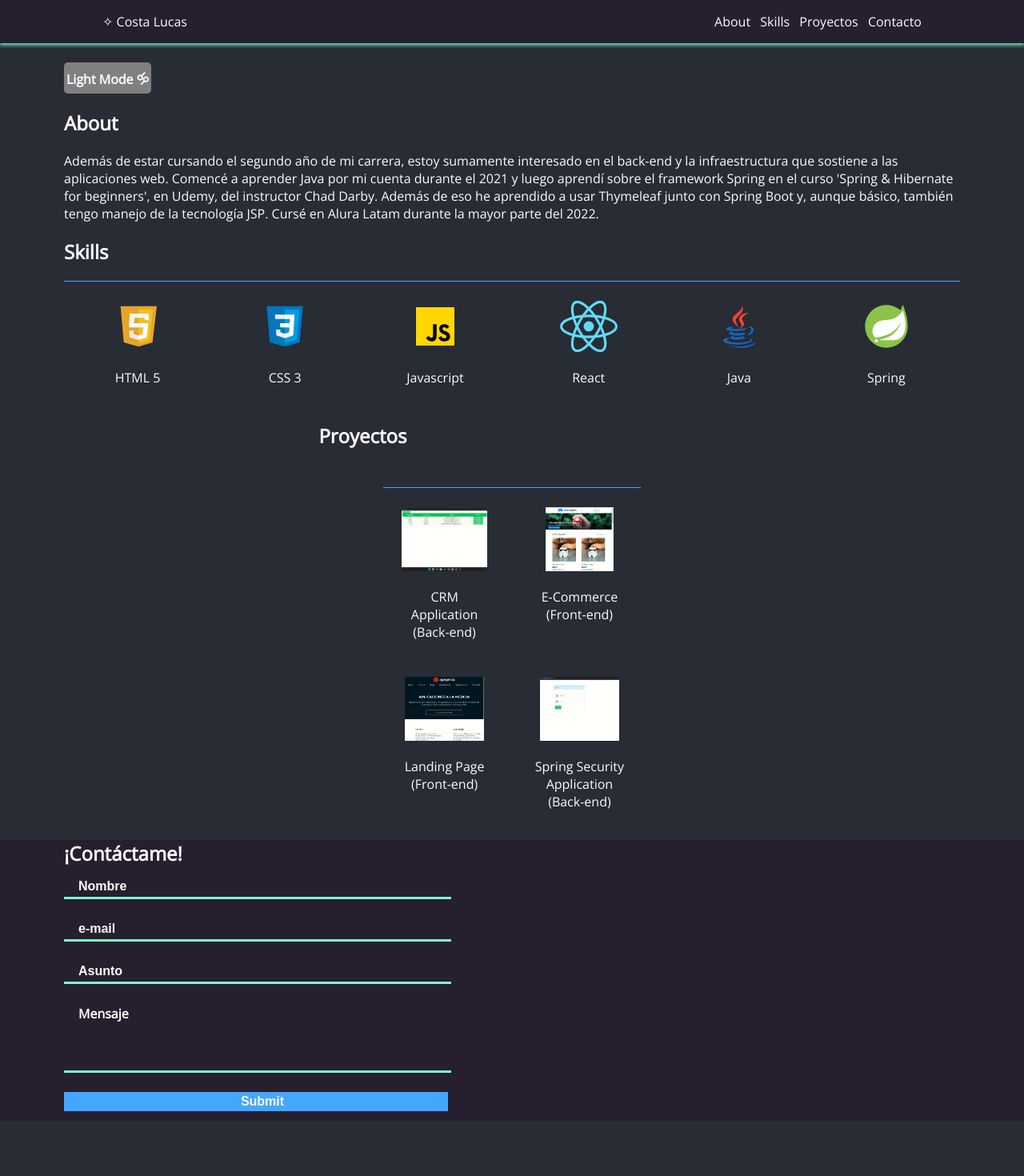
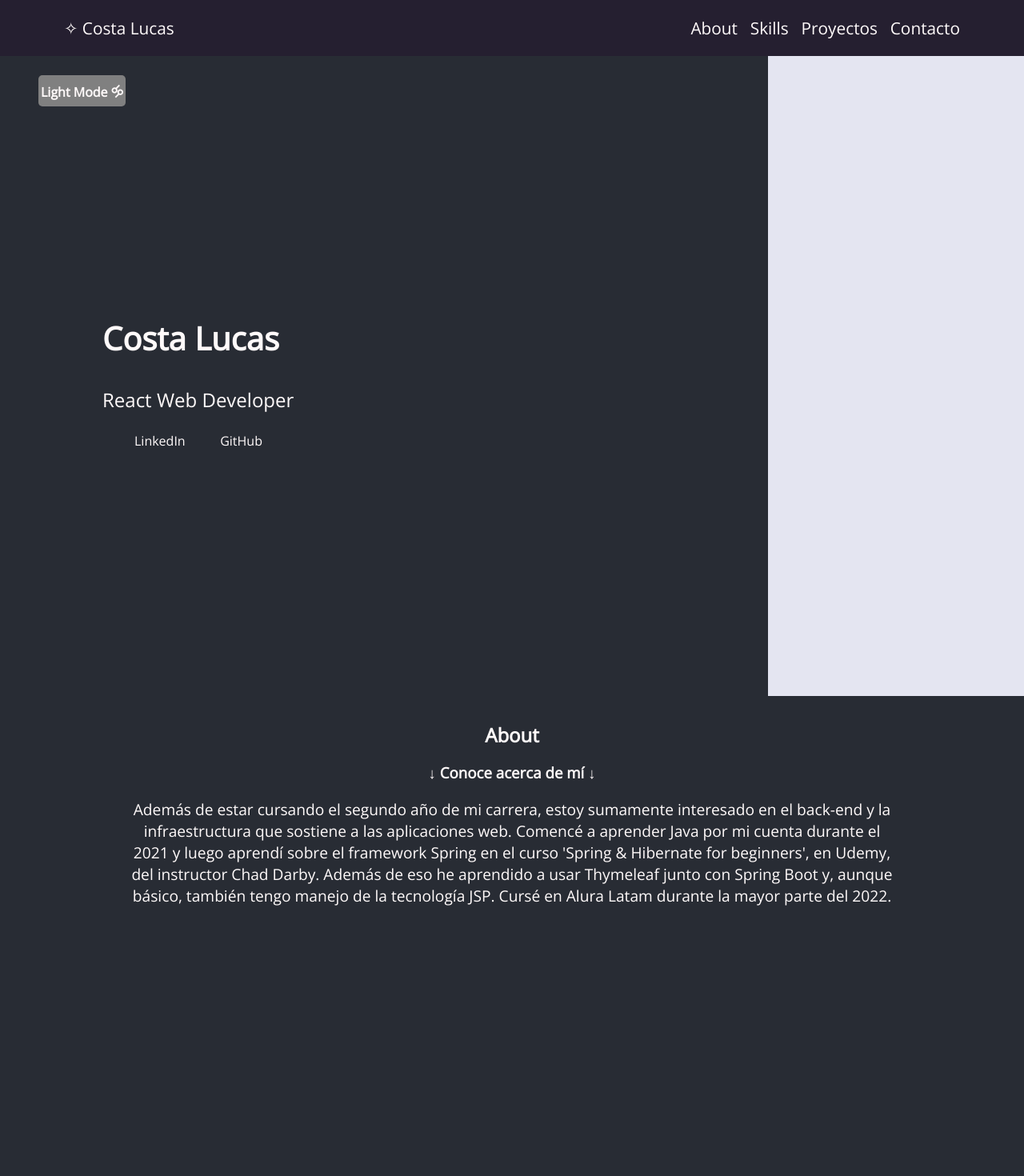
Before and after one commit to GreenCheeseWheel/GreenCheeseWheel.github.io, a React (Create React App) app: page / in a window 1280 px wide. Shown: the top 1470 px of the page at 80% size. Before the commit the page ends 1401 px from the top, so only its background shows below. Built offline with nearby package versions, Linux system fonts and the light colour scheme.

Commit message:
updating styles

```diff
--- a/src/App.js
+++ b/src/App.js
@@ -1,6 +1,7 @@
 import React, {useState} from "react"
 
 import Header from "./components/Header"
+import Home from "./components/Home"
 import About from "./components/About"
 import Skills from "./components/Skills"
 import Proyectos from "./components/Proyectos"
@@ -48,6 +49,7 @@ export default function App()
             let linksElements = document.getElementsByTagName("a");
             let inputElements = document.getElementsByClassName("contacto--input");
             let submitElement = document.getElementsByClassName("contacto--submit").item(0);
+            let homeElement = document.getElementsByClassName("home").item(0);
 
             //
             // Chequeamos si el dark-mode está activado o no y creamos el string para aplicar estilos
@@ -75,6 +77,8 @@ export default function App()
             }
 
             submitElement.style = `color: snow; background-color: ${darkmodeOn ? "#45a6ff" : "#5cb85c"};`
+            homeElement.style = `color: ${darkmodeOn ? "snow" : "black"}`;
+            homeElement.classList.toggle("home--light_mode", !darkmodeOn);
 
             //
             // Cambiamos el estado
@@ -97,6 +101,7 @@ export default function App()
             </header>
 
             <main>
+                <Home />
                 <About />
                 <Skills data={skillsData.map(element => element)} darkmode={darkmodeOn} />
                 <Proyectos data={proyData.map(element => element)} darkmode={darkmodeOn}/>
--- a/src/components/About.js
+++ b/src/components/About.js
@@ -4,8 +4,9 @@ export default function About()
 {
     return (
         <section className="about section" id="about-section">
-            <h2>About</h2>
-            <p> Además de estar cursando el segundo año de mi carrera, estoy sumamente interesado en el
+            <h2 className="about--title">About</h2>
+            <h3 className="about--subtitle">↓ Conoce acerca de m&iacute; ↓</h3>
+            <p className="about--text"> Además de estar cursando el segundo año de mi carrera, estoy sumamente interesado en el
                 back-end y la infraestructura que sostiene a las aplicaciones web.
                 Comencé a aprender Java por mi cuenta durante el 2021 y luego aprendí sobre el
                 framework Spring en el curso 'Spring & Hibernate for beginners', en Udemy,
--- /dev/null
+++ b/src/components/Home.js
@@ -0,0 +1,17 @@
+import React from "react";
+
+export default function Home()
+{
+    return (
+        <section className="home">
+            <div className="home--text">
+                <h1 className="home--title">Costa Lucas</h1>
+                <h3 className="home--subtitle">React Web Developer</h3>
+                <ul className="home--links">
+                    <li>LinkedIn</li>
+                    <li>GitHub</li>
+                </ul>
+            </div>
+        </section>
+    );
+}
--- a/src/components/Skills.js
+++ b/src/components/Skills.js
@@ -18,7 +18,7 @@ export default function Skills (props)
             entries.forEach((entry) => {
                 entry.target.classList.toggle("hide-right", !entry.isIntersecting);
             });
-        }, {threshold: 0.5});
+        }, {threshold: 0.33});
 
         observer.observe(sectionRef.current);
 
--- a/src/data.js
+++ b/src/data.js
@@ -56,6 +56,11 @@ export default {
             textData: "Spring Security Application (Back-end)",
             urlData: "https://github.com/GreenCheeseWheel/secureAppDemo"
         },
+        {
+            imgData: "./img/proy/portfolio.png",
+            textData: "Portfolio (Repo)",
+            urlData: "https://github.com/GreenCheeseWheel/GreenCheeseWheel.github.io"
+        }
 
     ]
 }
--- a/src/style.css
+++ b/src/style.css
@@ -1,11 +1,13 @@
 body {
-    width: 100vw;
+    width: 100%;
+    min-height: 100vh;
 
     margin: 0;
     padding: 0;
     border: 0;
 
     overflow-x: hidden;
+
     background-color: #282c34;
     color: snow;
     font-family: "Open Sans", sans-serif;
@@ -19,8 +21,10 @@ a {
 }
 
 .section {
-    width: fit-content;
-    margin: 0 5rem;
+
+    min-height: 100vh;
+    max-width: 80%;
+    margin: 0 auto;
     transition: 800ms;
 }
 
@@ -32,111 +36,19 @@ a {
 
 .hide-left {
     opacity: 0;
-    transform: translateX(-50px) skewX(-15deg);
+    transform: translateY(5vh) skewY(-5deg);
 }
 
 .hide-right {
     opacity: 0;
-    transform: translateX(50px) skewX(15deg);
+    transform:  translateY(5vh) skewY(5deg);
 
 }
 
 
 
-
-
-
-/*****************************/
-/* HEADER AND NAVBAR SECTION */
-/*****************************/
-
-.navbar {
-    display: flex;
-    width: 100%;
-
-    align-items: center;
-    justify-content: space-between;
-
-    background-color: #251F30;
-    box-shadow: 0 1px 5px 1px aquamarine;
-}
-
-.navbar--title {
-    margin-left: 10%;
-}
-
-.navbar--darkmode---container {
-    width: fit-content;
-    margin: 1rem 0;
-    display: flex;
-    align-items: center;
-}
-
-.navbar--darkmode {
-    width: fit-content;
-
-    padding: 3px;
-    margin-left: 5rem;
-    margin-top: 0.5rem;
-    background-color: grey;
-    border-radius: 5px;
-
-    font-weight: bold;
-
-    cursor: pointer;
-}
-
-.navbar--links {
-    list-style-type: none;
-    margin-right: 10%;
-
-}
-
-.navbar--links li {
-    display: inline;
-    margin-left: 0.5em;
-}
-
-  /*******************/ /****************/ /*******************/
- /*******************/ /* MAIN SECTION */ /*******************/
-/*******************/ /****************/ /*******************/
-
-/********************/
-/* ABOUT ME SECTION */
-/********************/
-
-.about {
-    height: fit-content;
-    margin-bottom: 1rem;
-}
-
-
-
-
-
-/******************/
-/* SKILLS SECTION */
-/******************/
-
-.skills {
-    width: auto;
-    transition: 1.2s;
-}
-
-.skills--cards {
-    display: flex;
-    flex-direction: row;
-    flex-wrap: wrap;
-
-    border-top: 1px solid #45a6ff;
-
-    align-items: center;
-    justify-content: space-around;
-}
-
-
 .card {
-    height: 80px;
+    height: 5em;
     margin: 1.5rem 1rem;
     text-align: center;
 
@@ -154,23 +66,192 @@ a {
 
 
 
+
+
+
+/*****************************/
+/* HEADER AND NAVBAR SECTION */
+/*****************************/
+header {
+    width: 100%;
+}
+
+.navbar {
+    width: 100%;
+    display: flex;
+
+    align-items: center;
+    justify-content: space-between;
+
+    background-color: #251F30;
+    font-size: 1.3rem;
+    box-shadow: 0 1px 5px 1px aquamarine;
+}
+
+.navbar--title {
+    margin-left: 5rem;
+}
+
+.navbar--darkmode---container {
+    width: fit-content;
+    margin: 1rem 0;
+    display: flex;
+    position: absolute;
+
+}
+
+.navbar--darkmode {
+    width: fit-content;
+    position: relative;
+
+    padding: 3px;
+    margin-left: 3rem;
+    margin-top: 0.5rem;
+    margin-bottom: 2rem;
+    background-color: grey;
+    border-radius: 5px;
+
+    font-weight: bold;
+
+    cursor: pointer;
+}
+
+.navbar--links {
+    list-style-type: none;
+    margin-right: 5rem;
+
+}
+
+.navbar--links li {
+    display: inline;
+    margin-left: 0.5em;
+}
+
+  /*******************/ /****************/ /*******************/
+ /*******************/ /* MAIN SECTION */ /*******************/
+/*******************/ /****************/ /*******************/
+
+
+/****************/
+/* HOME SECTION */
+/****************/
+
+.home {
+    height: 100vh;
+    max-width: 100%;
+
+
+    margin-bottom: 2rem;
+
+    display: flex;
+    flex-direction: column;
+    justify-content: center;
+
+    background: linear-gradient(to right, #282c34 75%, #e4e5f1 75%, #e4e5f1 );
+}
+
+.home--light_mode {
+    background: linear-gradient(to right, #e4e5f1 75%, #282c34 75%, #282c34 );
+}
+
+.home--title {
+    font-size: 2.5em;
+    font-weight: bolder;
+}
+
+.home--subtitle {
+    font-size: 1.5em;
+    font-weight: normal;
+}
+
+.home--text {
+    margin-left: 10%;
+    width: fit-content;
+}
+
+
+.home--links {
+    list-style-type: none;
+    display: grid;
+    grid-template-columns: 1fr 1fr;
+    gap: 0 15px;
+
+}
+
+
+/********************/
+/* ABOUT ME SECTION */
+/********************/
+
+.about {
+    width: 75%;
+    margin-bottom: 1rem;
+}
+
+.about--title {
+    text-align: center;
+    margin-bottom: 1rem;
+}
+
+.about--subtitle {
+    text-align: center;
+}
+
+.about--text {
+    text-align: center;
+
+    font-size: larger;
+    font-weight: 500;
+}
+
+
+
+/******************/
+/* SKILLS SECTION */
+/******************/
+
+.skills {
+    width: 70%;
+    min-height: 60vh;
+    display: flex;
+    flex-direction: column;
+
+    transition: 1.2s;
+
+}
+
+.skills--cards {
+    display: flex;
+    flex-direction: row;
+    flex-wrap: wrap;
+
+    border-top: 1px solid #45a6ff;
+
+    align-items: center;
+    justify-content: space-around;
+}
+
+
+
+
 /*********************/
 /* PROYECTOS SECTION */
 /*********************/
 
 .proyectos {
-    margin: auto;
+    width: 75%;
 }
 
 .proyectos--title {
-    margin: 3rem 5rem;
+    margin-top: 2rem;
+    margin-bottom: .5em;
 }
 
 .proyectos--cards {
-    width: 50%;
+    width: auto;
     margin: auto;
     display: grid;
-    grid-template-columns: repeat(2, 1fr);
+    grid-template-columns: repeat(3, 1fr);
     grid-template-rows: 1fr 1fr;
     gap: 4rem 1rem;
 
@@ -181,11 +262,12 @@ a {
 
 .proyectos--cards .card {
     height: 100px;
+    filter: sepia(80%);
     transition: 1s;
 }
 
 .proyectos--cards .card:hover {
-    opacity: 0.65;
+    filter: sepia(0%);
     scale: 1.1;
 }
 
@@ -196,18 +278,22 @@ a {
 /********************/
 
 .contacto {
+    max-width: 100%;
     width: 100%;
+    min-height: 100vh;
+
     margin-left: 0;
+    padding-top: 1rem;
     background-color: #251F30;
 
 }
 
 .contacto--title {
-    margin: 0 5rem;
+    margin: 1rem 5rem;
 }
 
 .contacto--form {
-    width: 75%;
+    width: 70%;
     margin: 0 5rem;
 
     transition: 800ms;
@@ -284,6 +370,7 @@ a {
     .navbar{
         width: 100%;
         justify-content: space-around;
+        font-size: 0.9rem;
 
     }
 
@@ -296,9 +383,10 @@ a {
         display: flex;
         flex-wrap: wrap;
         list-style-type: none;
-        margin: .5rem 0;
+        margin: .5rem auto;
 
     }
+
 
     .link:first-child {
         display: none;
@@ -308,6 +396,9 @@ a {
         display: none;
     }
 
+    .link {
+        margin: auto 1.5rem;
+    }
 
     /*********************/
     /* PROYECTOS SECTION */
```
Also changed, not shown: src/index.js (+8 -0 lines), public/img/proy/portfolio.png (added).
